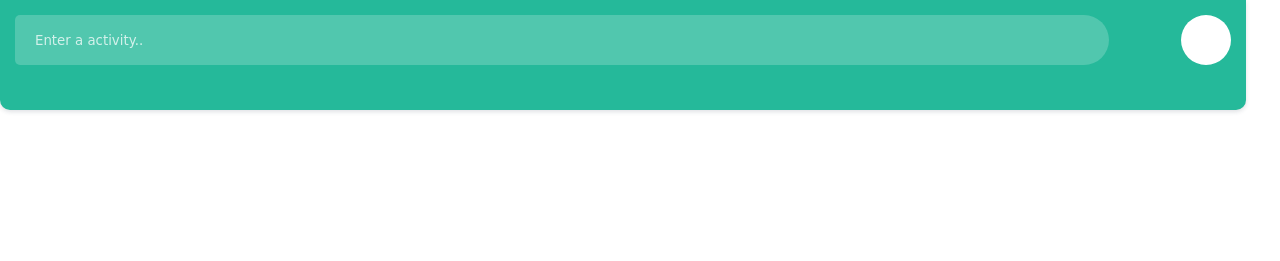
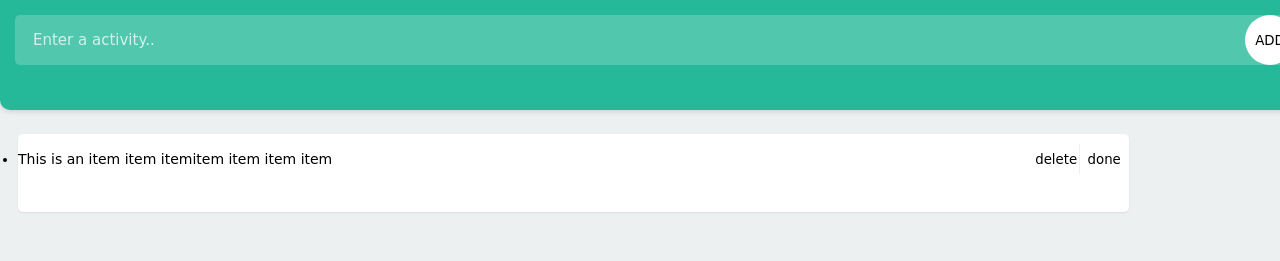
Before and after one commit to achabow/Todo-list-JS, a plain HTML site: page index.html in a window 1280 px wide. Drawn offline with Linux system fonts and the light colour scheme; a web font is replaced by a local one.

Commit message:
almost finished add inpute function...

```diff
--- a/index.html
+++ b/index.html
@@ -9,17 +9,32 @@
 
         <link rel="stylesheet" type="text/css" href="resources/css/reset.css">
         <link rel="stylesheet" type="text/css" href="resources/css/style.css">
+        <script src="resources/js/main.js"></script>
     </head>
 
     <body>
 
         <header>
+
             <input type="text" placeholder="Enter a activity.." id="item">
-            <button id="add">
-            </button>
+            <button id="add">ADD</button>
         </header>
 
-        <script src="resources/js/main.js"></script>
+        <!--Uncompleted task -->
+        <div class="container">
+            <ul class="todo">
+                <li>This is an item item itemitem item item item
+                <div class="buttons">
+                <button class="remove">delete</button>
+                <button class="complete">done</button>
+                </div>
+                </li>
+            </ul>
+        </div>
+
+
+        <!--Completed  task -->
+
     </body>
 </html>
 
@@ -28,7 +43,7 @@
 Tutorial
 https://www.youtube.com/watch?v=2wCpkOk2uCg
 
-Icons - 16:58 min
-Continues - 20:39
+Icons - 16:58 min + 36:00 min
+Continues - 49:10
 
 -->
--- a/resources/css/style.css
+++ b/resources/css/style.css
@@ -1,38 +1,132 @@
 @charset "utf-8";
+
+body {
+    background: #edf0f1;
+    padding: 80px 0 0 0;
+}
 
 body, input, button{
     font-family: 'Barrio', cursive;
 }
 
 header {
-    width: 95%;
+  width: 100%;
   height: 80px;
+
   position: fixed;
   padding: 15px;
-    top:0;
+  top: 0;
   left: 0;
   z-index: 5;
+
   background: #25b99a;
-     box-shadow: 0px 2px 4px rgba(44,62,80,0.15);
+  box-shadow: 0px 2px 4px rgba(44, 62, 80, 0.15);
   border-bottom-right-radius: 10px;
   border-bottom-left-radius: 10px;
 }
 
-header input{
-    width: 85%;
+header input {
+  width: 100%;
   height: 50px;
   float: left;
-    color:#fff;
+  color: #fff;
+  font-size: 15px;
   font-weight: 400;
-    text-indent: 20px;
+  text-indent: 18px;
   padding: 0 60px 0 0;
-    background: rgba(255,255,255,0.2);
+  background: rgba(255, 255, 255, 0.2);
+  border-radius: 5px 25px 25px 5px;
+  border: 0px;
+  box-shadow: none;
+  outline: none;
 
-    border-top-left-radius:5px;
-    border-bottom-left-radius:5px;
-    border-top-right-radius:25px;
-    border-bottom-right-radius: 25px;
+  -webkit-appearance: none;
+  -moz-appearance: none;
+}
 
+header input::-webkit-input-placeholder {
+  color: rgba(255, 255, 255, 0.75);
+}
+
+header input:-moz-input-placeholder {
+  color: rgba(255, 255, 255, 0.75);
+}
+
+header input::-moz-input-placeholder {
+  color: rgba(255, 255, 255, 0.75);
+}
+
+header input:-ms-input-placeholder {
+  color: rgba(255, 255, 255, 0.75);
+}
+
+header button {
+  width: 50px;
+  height: 50px;
+
+  position:absolute;
+  top:15px;
+  right:15px;
+  z-index:2;
+
+  border-radius: 25px;
+  background: #fff;
+  border: 0px;
+  box-shadow: none;
+  outline: none;
+  cursor: pointer;
+
+  -webkit-appearance: none;
+  -moz-appearance: none;
+}
+
+.container{
+    width: 100%;
+    float:right;
+    padding:30px;
+}
+
+ul.todo {
+    width: 100%;
+    float: left;
+
+}
+
+ul.todo li {
+    width: 80%;
+    height: 50px;
+    float: left;
+    font-size: 14px;
+    font-weight: #444;
+    line-height: 22px;
+
+    background: #fff;
+    border-radius: 5px;
+    position: relative;
+    box-shadow: 0px 1px 2px rgba(44,62,80,0.10);
+    margin: 0 0 10px 0;
+    padding: 14px 100px 14px 0;
+}
+
+ul.todo li:last-of-type {
+    margin: 0;
+}
+
+ul.todo li .buttons {
+    width: 100px;
+    height: 50px;
+    position: absolute;
+    top:0;
+    right: 0;
+
+}
+
+ul.todo li .buttons button {
+    width: 50px;
+    height: 50px;
+    float: left;
+    background: none;
+    position: relative;
     border: 0px;
     box-shadow: none;
     outline: none;
@@ -45,40 +139,13 @@ header input{
 
 }
 
-header input::-webkit-input-placeholder {
-    color:rgba(255,255,255,0.75);
-}
-
-header input:-moz-input-placeholder {
-    color:rgba(255,255,255,0.75);
-}
-
-header input::-moz-input-placeholder {
-    color:rgba(255,255,255,0.75);
-}
-
-header input:-ms-input-placeholder {
-    color:rgba(255,255,255,0.75);
-}
-
-header button {
-    width: 50px;
-    height: 50px;
+ul.todo li .buttons button:last-of-type:before {
+    content: '';
+    width: 1px;
+    height: 30px;
     position: absolute;
-    top: 15px;
-    right: 15px;
-    z-index: 2;
-    border-radius: 25px;
-    background: #fff;
-    border: 0px;
-    box-shadow: none;
-    outline: none;
-
-
-    -webkit-appearance: none;
-    -moz-appearance: none;
-    -ms-appearance: none;
-    -o-appearance: none;
-    appearance: none;
+    top:10px;
+    left:0px;
+    background: #edf0f1;
 
 }
--- a/resources/js/main.js
+++ b/resources/js/main.js
@@ -1 +1,28 @@
-document.getElementById
+window.onload = function ()
+{
+   document.getElementById('add').addEventListener('click', function(){
+      var value = document.getElementById('item').value;
+      if (value){
+       addItemTodo(value);
+      }  else {
+          console.log('STFU !!');
+      }
+
+   });
+
+function addItemTodo(text){
+    var item = document.createElement('li');
+    item.innerText = text;
+
+    var buttons = document.createElement('div');
+    buttons.classList.add('buttons');
+
+
+    var remove = document.createElement('button');
+    remove.classList.add('remove');
+
+    var add = document.createElement('button');
+    complete.classList.add('complete ');
+
+    }
+}
```
Lines whose indentation alone changed are shown as unchanged.
